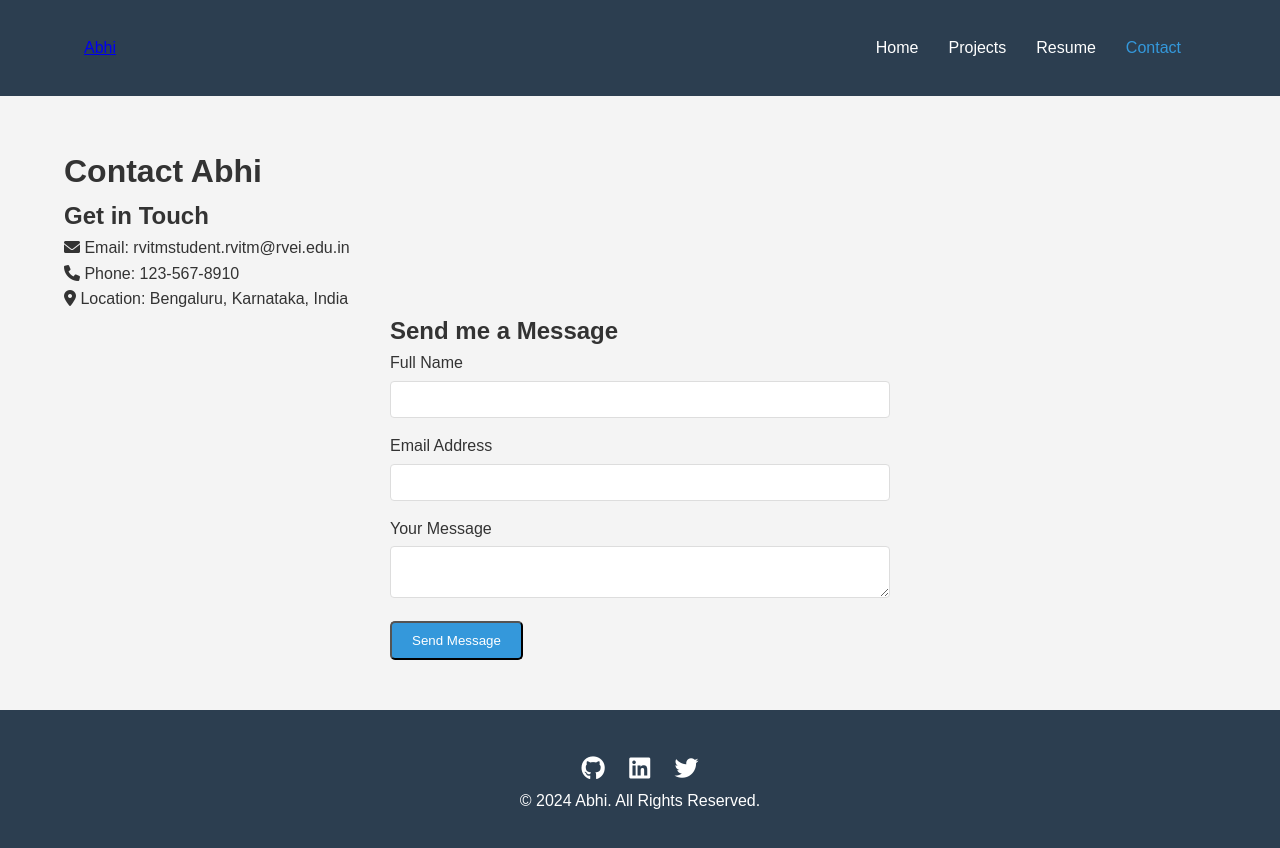
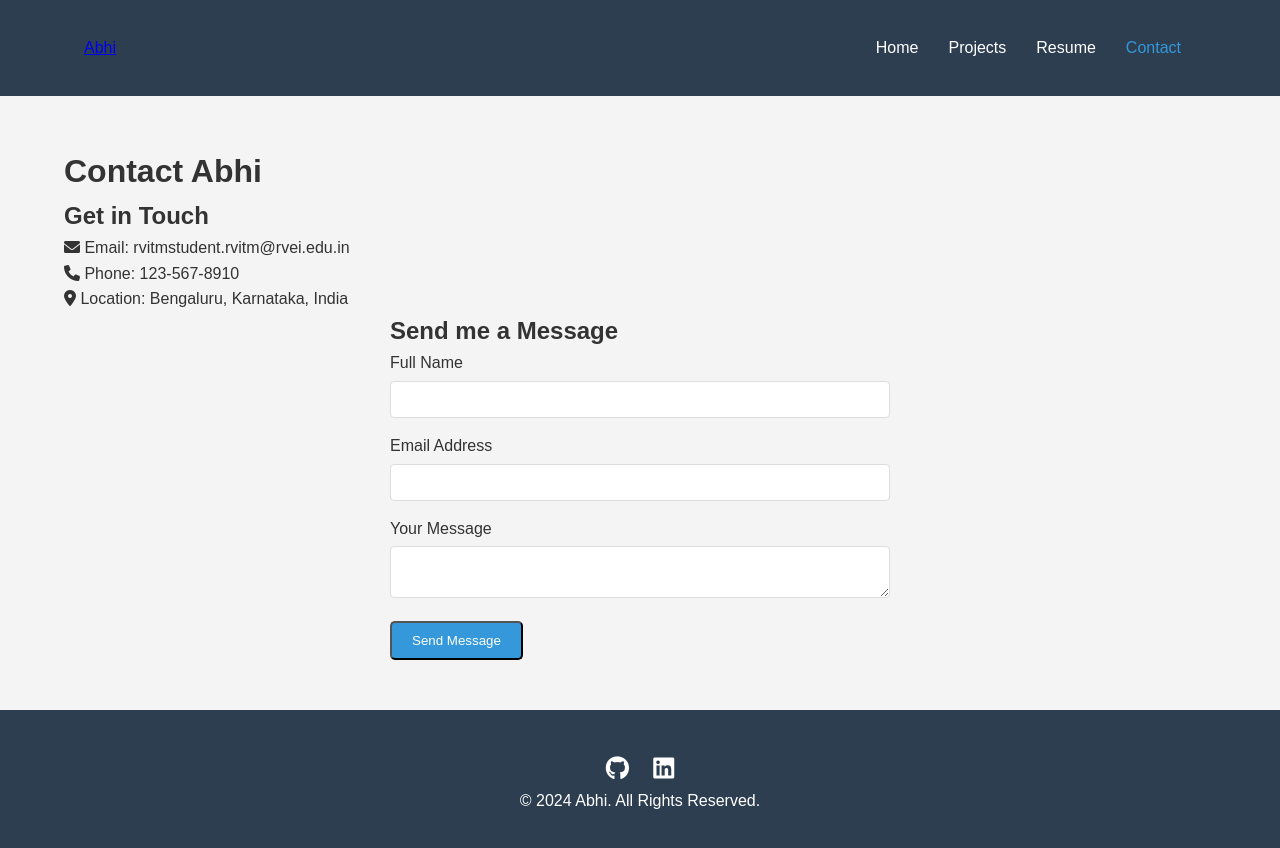
Before and after one commit to Abhiajay1802/Portfolio, a plain HTML site: page contact.html in a window 1280 px wide. Drawn offline with Linux system fonts and the light colour scheme.

Commit message:
Update contact.html

```diff
--- a/contact.html
+++ b/contact.html
@@ -57,9 +57,8 @@
     <footer class="footer">
         <div class="container">
             <div class="social-links">
-                <a href="https://github.com/abhi" target="_blank"><i class="fab fa-github"></i></a>
-                <a href="https://linkedin.com/in/abhi" target="_blank"><i class="fab fa-linkedin"></i></a>
-                <a href="https://twitter.com/abhi" target="_blank"><i class="fab fa-twitter"></i></a>
+                <a href="https://github.com/Abhiajay1802/abhi" target="_blank"><i class="fab fa-github"></i></a>
+                <a href="https://www.linkedin.com/in/abhishek-suresh-ullegaddi-41b322339/" target="_blank"><i class="fab fa-linkedin"></i></a>
             </div>
             <p>&copy; 2024 Abhi. All Rights Reserved.</p>
         </div>
```
